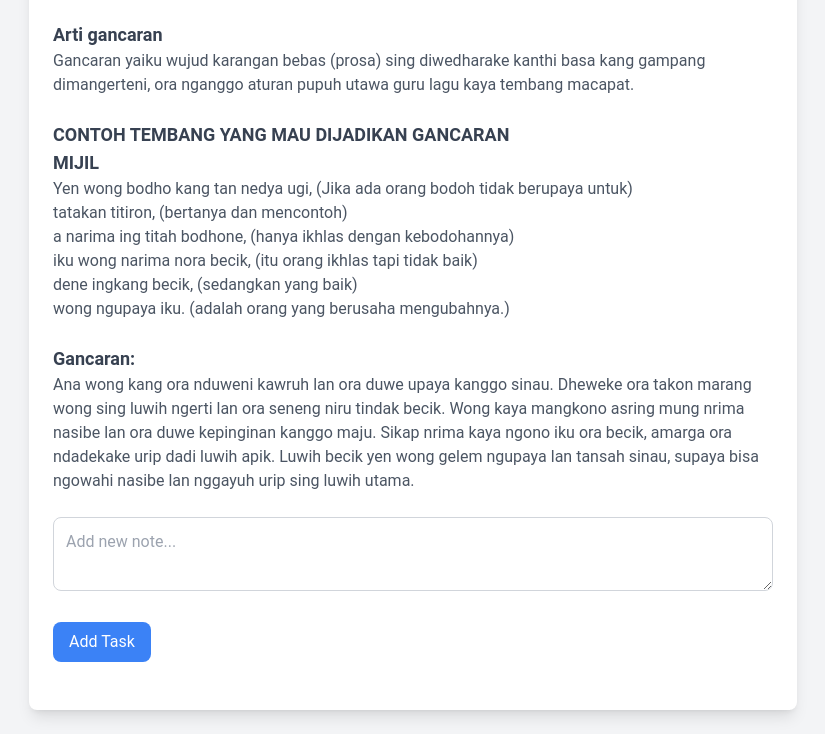
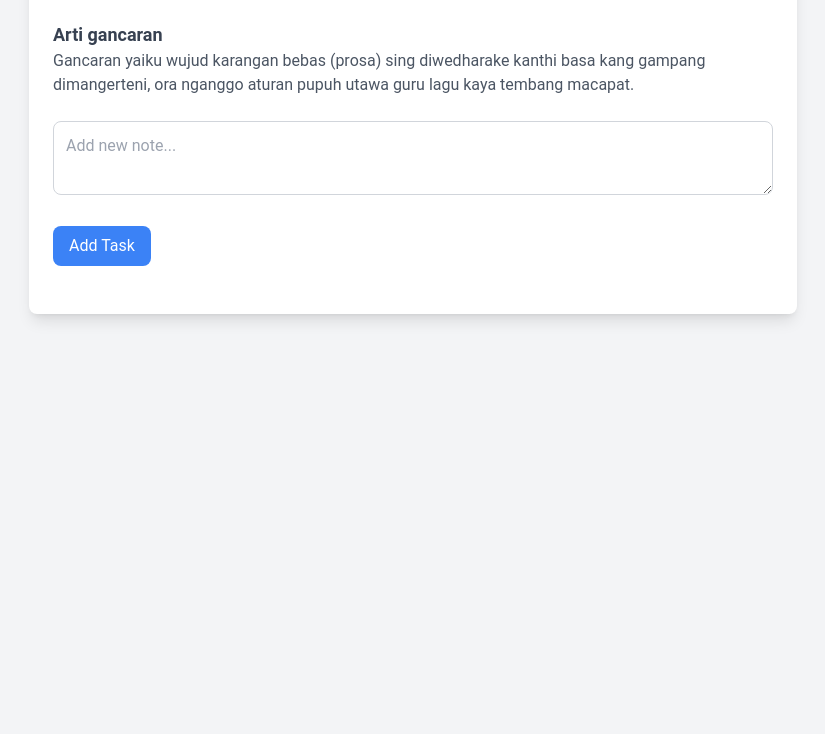
Before and after one commit to SpaceAx/XI-B, a plain HTML site: page index.html in a window 1280 px wide. Shown: the part 151-885 px from the top of the page, without its empty margins (227-1052 px from the left). After the commit the page ends 800 px from the top, so only its background shows below. Drawn offline with nearby package versions, Linux system fonts and the light colour scheme.

Commit message:
Update index.html

```diff
--- a/index.html
+++ b/index.html
@@ -68,24 +68,6 @@
     <div class="mb-6">
       <p class="text-lg font-semibold text-gray-700">Arti gancaran</p>
       <p class="text-gray-600">Gancaran yaiku wujud karangan bebas (prosa) sing diwedharake kanthi basa kang gampang dimangerteni, ora nganggo aturan pupuh utawa guru lagu kaya tembang macapat.</p>
-    </div>
-
-    <div class="mb-6">
-      <p class="text-lg font-semibold text-gray-700">CONTOH TEMBANG YANG MAU DIJADIKAN GANCARAN</p>
-      <p class="text-lg font-semibold text-gray-700">MIJIL</p>
-      <p class="text-gray-600">
-        Yen wong bodho kang tan nedya ugi, (Jika ada orang bodoh tidak berupaya untuk)<br>
-        tatakan titiron, (bertanya dan mencontoh)<br>
-        a narima ing titah bodhone, (hanya ikhlas dengan kebodohannya)<br>
-        iku wong narima nora becik, (itu orang ikhlas tapi tidak baik)<br>
-        dene ingkang becik, (sedangkan yang baik)<br>
-        wong ngupaya iku. (adalah orang yang berusaha mengubahnya.)
-      </p>
-    </div>
-
-    <div class="mb-6">
-      <p class="text-lg font-semibold text-gray-700">Gancaran:</p>
-      <p class="text-gray-600">Ana wong kang ora nduweni kawruh lan ora duwe upaya kanggo sinau. Dheweke ora takon marang wong sing luwih ngerti lan ora seneng niru tindak becik. Wong kaya mangkono asring mung nrima nasibe lan ora duwe kepinginan kanggo maju. Sikap nrima kaya ngono iku ora becik, amarga ora ndadekake urip dadi luwih apik. Luwih becik yen wong gelem ngupaya lan tansah sinau, supaya bisa ngowahi nasibe lan nggayuh urip sing luwih utama.</p>
     </div>
 
     <div class="mb-6">
```
